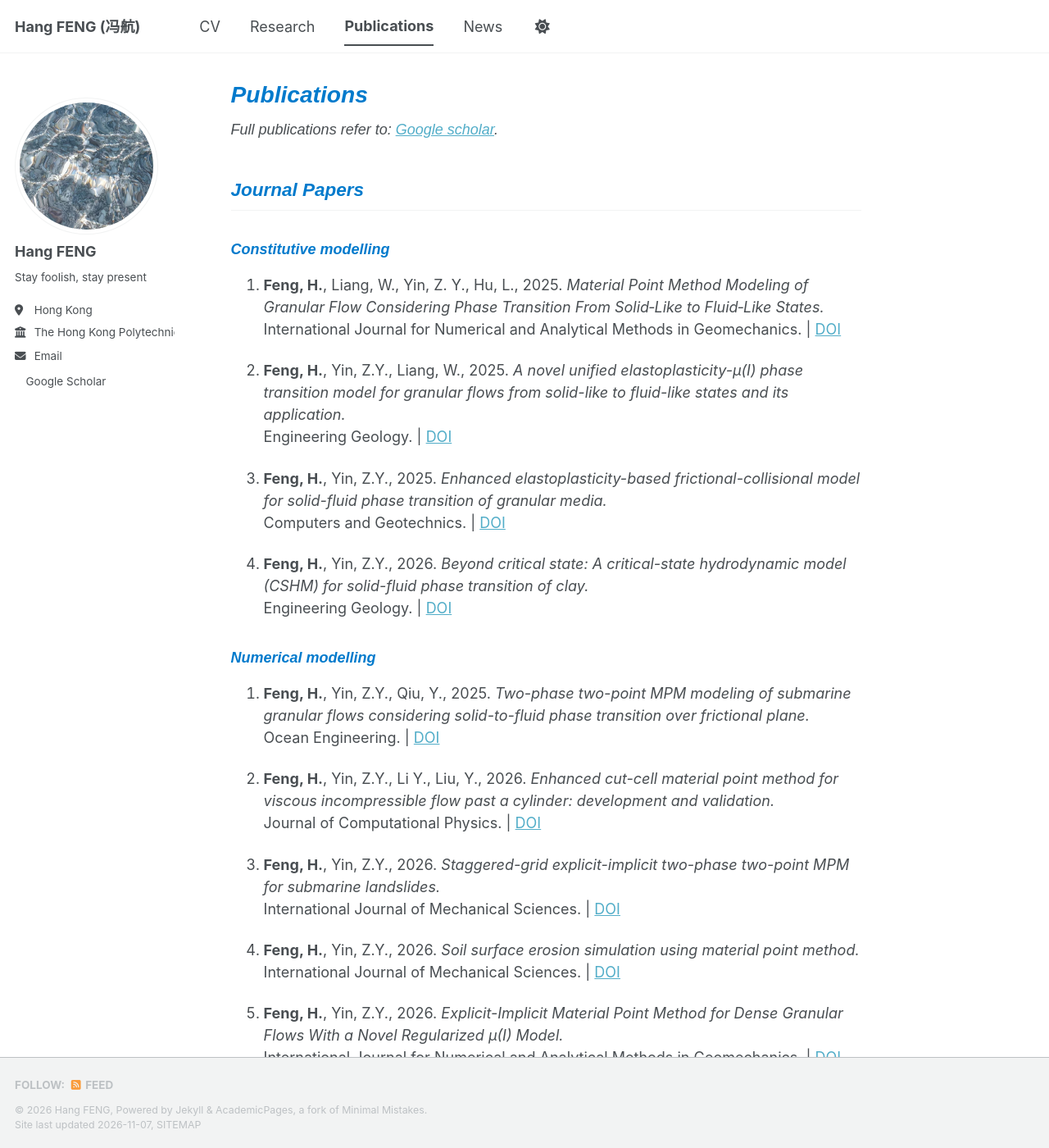
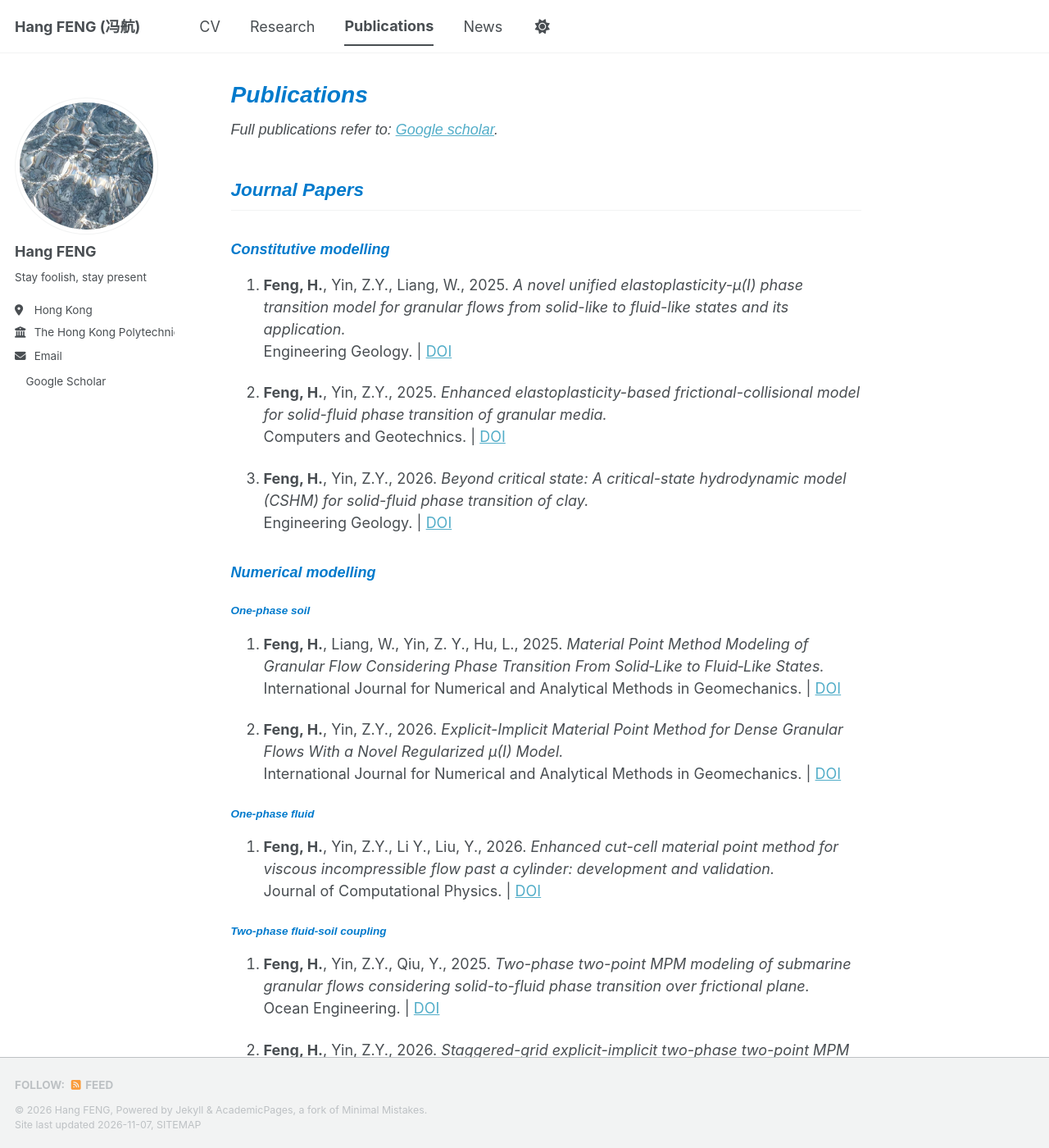
Before and after one commit to fenghang454/fenghang454.github.io, a Jekyll site: the page built from _pages/publications.md, in a window 1280 px wide and 1400 px high. Shown: the whole window at 82% size. Built offline with Jekyll 4.4.1, drawn with Linux system fonts in a browser that asks for light colours; a style sheet for code colours, icons or effects is not loaded; some of the changed text lies outside the part shown.

Commit message:
Update publications.md

```diff
--- a/_pages/publications.md
+++ b/_pages/publications.md
@@ -12,45 +12,53 @@ author_profile: true
 
 ### <span style="font-family: Arial; font-style: italic; color: #007ACC;">Constitutive modelling </span>
 
-1. **Feng, H.**, Liang, W., Yin, Z. Y., Hu, L., 2025.
-   *Material Point Method Modeling of Granular Flow Considering Phase Transition From Solid‐Like to Fluid‐Like States.*
-   International Journal for Numerical and Analytical Methods in Geomechanics.  | [DOI](https://doi.org/10.1002/nag.3947)
-
-2. **Feng, H.**, Yin, Z.Y., Liang, W., 2025.
+1. **Feng, H.**, Yin, Z.Y., Liang, W., 2025.
    *A novel unified elastoplasticity-μ(I) phase transition model for granular flows from solid-like to fluid-like states and its application.*
    Engineering Geology.  | [DOI](https://doi.org/10.1016/j.enggeo.2025.108054)
 
-3. **Feng, H.**, Yin, Z.Y., 2025.
+2. **Feng, H.**, Yin, Z.Y., 2025.
    *Enhanced elastoplasticity-based frictional-collisional model for solid-fluid phase transition of granular media.*
    Computers and Geotechnics.  | [DOI](https://doi.org/10.1016/j.compgeo.2025.107218)
 
-4. **Feng, H.**, Yin, Z.Y., 2026.
+3. **Feng, H.**, Yin, Z.Y., 2026.
    *Beyond critical state: A critical-state hydrodynamic model (CSHM) for solid-fluid phase transition of clay.*
    Engineering Geology.  | [DOI](https://doi.org/10.1016/j.enggeo.2026.108671)
 
 ### <span style="font-family: Arial; font-style: italic; color: #007ACC;">Numerical modelling </span>
 
+#### <span style="font-family: Arial; font-style: italic; color: #007ACC;">One-phase soil </span>
+
+1. **Feng, H.**, Liang, W., Yin, Z. Y., Hu, L., 2025.
+   *Material Point Method Modeling of Granular Flow Considering Phase Transition From Solid‐Like to Fluid‐Like States.*
+   International Journal for Numerical and Analytical Methods in Geomechanics.  | [DOI](https://doi.org/10.1002/nag.3947)
+
+2. **Feng, H.**, Yin, Z.Y., 2026.
+   *Explicit-Implicit Material Point Method for Dense Granular Flows With a Novel Regularized µ(I) Model.*
+   International Journal for Numerical and Analytical Methods in Geomechanics.  | [DOI](https://doi.org/10.1002/nag.70273)
+
+#### <span style="font-family: Arial; font-style: italic; color: #007ACC;">One-phase fluid </span>
+
+1. **Feng, H.**, Yin, Z.Y., Li Y., Liu, Y., 2026.
+   *Enhanced cut-cell material point method for viscous incompressible flow past a cylinder: development and validation.*
+   Journal of Computational Physics.   | [DOI](https://doi.org/10.1016/j.jcp.2026.115120)
+
+#### <span style="font-family: Arial; font-style: italic; color: #007ACC;">Two-phase fluid-soil coupling </span>
+
 1. **Feng, H.**, Yin, Z.Y., Qiu, Y., 2025.
    *Two-phase two-point MPM modeling of submarine granular flows considering solid-to-fluid phase transition over frictional plane.*
    Ocean Engineering.  | [DOI](https://doi.org/10.1007/s10346-026-02869-9.)
 
-2. **Feng, H.**, Yin, Z.Y., Li Y., Liu, Y., 2026.
-   *Enhanced cut-cell material point method for viscous incompressible flow past a cylinder: development and validation.*
-   Journal of Computational Physics.   | [DOI](https://doi.org/10.1016/j.jcp.2026.115120)
-
-3. **Feng, H.**, Yin, Z.Y., 2026.
+2. **Feng, H.**, Yin, Z.Y., 2026.
    *Staggered-grid explicit-implicit two-phase two-point MPM for submarine landslides.*
    International Journal of Mechanical Sciences.  | [DOI](https://doi.org/10.1016/j.ijmecsci.2026.111652)
 
-4. **Feng, H.**, Yin, Z.Y., 2026.
+3. **Feng, H.**, Yin, Z.Y., 2026.
    *Soil surface erosion simulation using material point method.*
    International Journal of Mechanical Sciences.  | [DOI](https://doi.org/10.1016/j.ijmecsci.2026.111470)
 
-5. **Feng, H.**, Yin, Z.Y., 2026.
-   *Explicit-Implicit Material Point Method for Dense Granular Flows With a Novel Regularized µ(I) Model.*
-   International Journal for Numerical and Analytical Methods in Geomechanics.  | [DOI](https://doi.org/10.1002/nag.70273)
+### <span style="font-family: Arial; font-style: italic; color: #007ACC;">Engineering applications </span>
 
-### <span style="font-family: Arial; font-style: italic; color: #007ACC;">Engineering applications </span>
+#### <span style="font-family: Arial; font-style: italic; color: #007ACC;">Application on landslides </span>
 
 1. **Feng, H.**, Yin, Z.Y., Ouyang, C., 2026.
    *Three‑dimensional material point method modeling of the full‑scale Huangtian landslide‑tsunami with a phase‑transition model.*
@@ -64,19 +72,21 @@ author_profile: true
    *Numerical investigation and ML-based formulation for conventional and modified suction caissons subjected to unidirectional and combined loadings.*
    Computers and Geotechnics.  | [DOI](https://doi.org/10.1016/j.compgeo.2025.107637)
 
-4. Zhu, K., **Feng, H**.,* Yu, J., Zhu, J., Song, J., 2026.
+#### <span style="font-family: Arial; font-style: italic; color: #007ACC;">Application on offshore foundations </span>
+
+1. Zhu, K., **Feng, H**.,* Yu, J., Zhu, J., Song, J., 2026.
    *A 1D macro-element model for suction caissons under inclined loading via scaling from Hardening-Soil relation.*
    Ocean Engineering.     | [DOI](10.1016/j.oceaneng.2026.128346)
 
-5. **Feng, H.**, Yin, Z. Y., Peng, M., 2024.
+2. **Feng, H.**, Yin, Z. Y., Peng, M., 2024.
    *Macro-element modelling for lateral response of monopiles with local scour hole via hyperbolic hardening relation.*
    Applied Ocean Research.  | [DOI](https://doi.org/10.1016/j.apor.2024.104233)
 
-6. **Feng, H.**, Huang, M., Shi, Z., Shen, K., Wang, B., 2024.
+3. **Feng, H.**, Huang, M., Shi, Z., Shen, K., Wang, B., 2024.
    *Macro-element modeling of suction caisson subjected to vertical tensile loading via up-scaling soil stress-strain relations.*
    Ocean Engineering.  | [DOI](https://doi.org/10.1016/j.oceaneng.2024.117850)
 
-7. Huang, M., **Feng, H.**, Shi, Z., Shen, K., Wang, B., 2024.
+4. Huang, M., **Feng, H.**, Shi, Z., Shen, K., Wang, B., 2024.
    *Inferred Winkler model for uplift response of suction caisson in undrained clays.*
    Acta Geotechnica.  | [DOI](https://doi.org/10.1007/s11440-023-01916-2)
 
```
